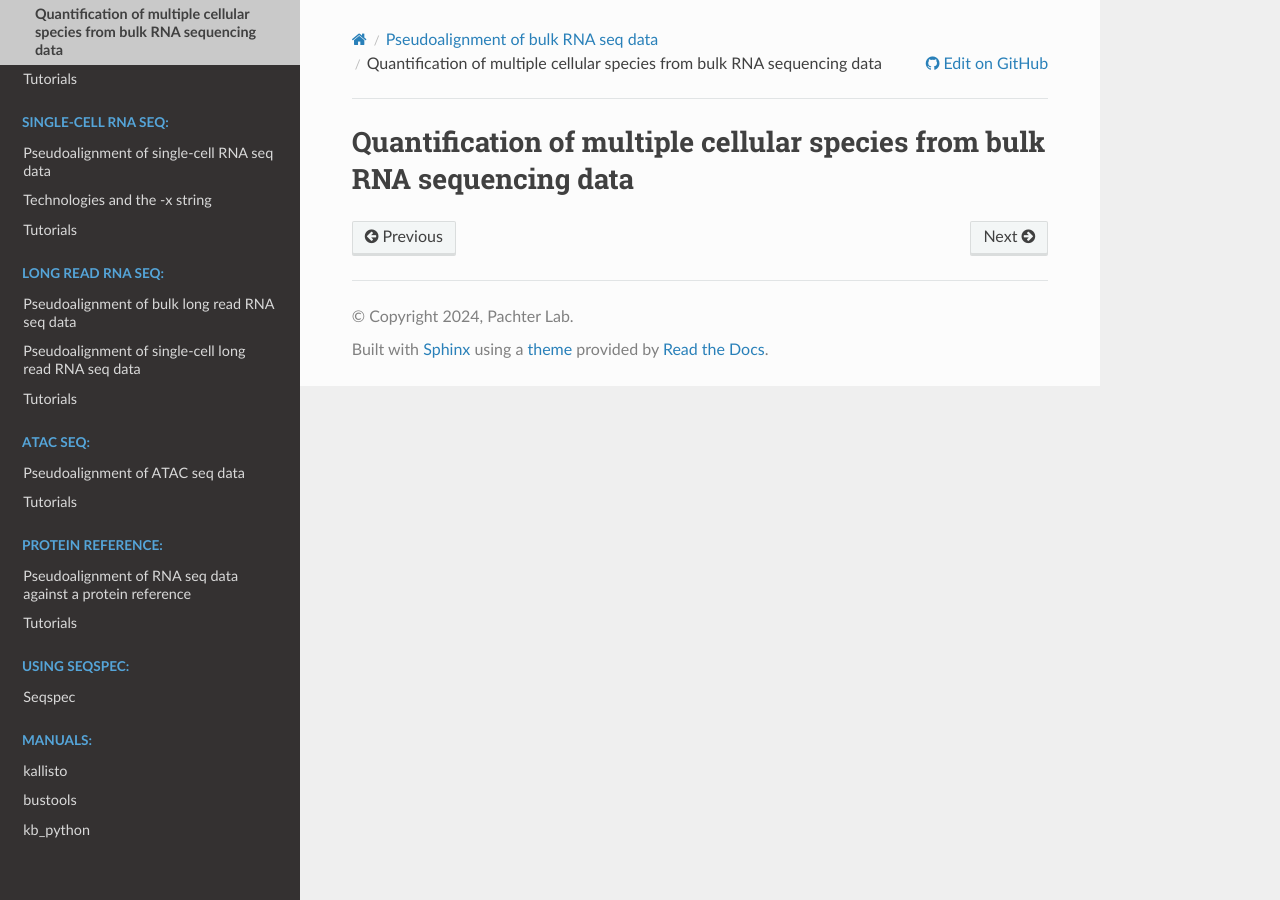
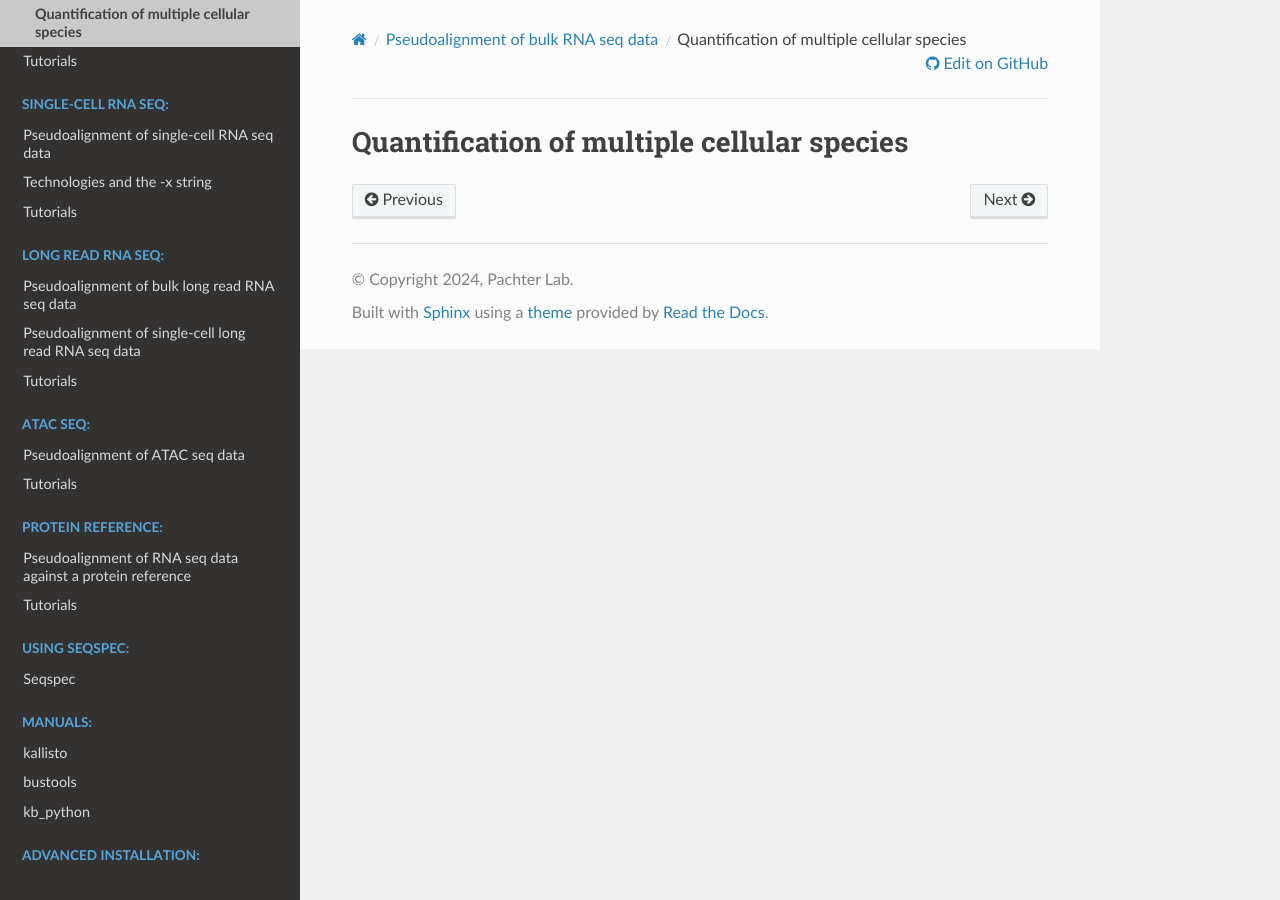
Before and after one commit to pachterlab/kb_docs, a Sphinx documentation site: the page built from docs/source/bulk/alignment_types/matrices.rst, in a window 1280 px wide. Built offline with Sphinx 7.4.7 and the Read the Docs theme 3.1.0, drawn with Linux system fonts in a browser that asks for light colours; pages that are not in the unit, such as notebooks, are missing from menus.

Commit message:
Update matrices.rst

```diff
--- a/docs/source/bulk/alignment_types/matrices.rst
+++ b/docs/source/bulk/alignment_types/matrices.rst
@@ -1,2 +1,2 @@
-Quantification of multiple cellular species from bulk RNA sequencing data
+Quantification of multiple cellular species
 =======================================
```
